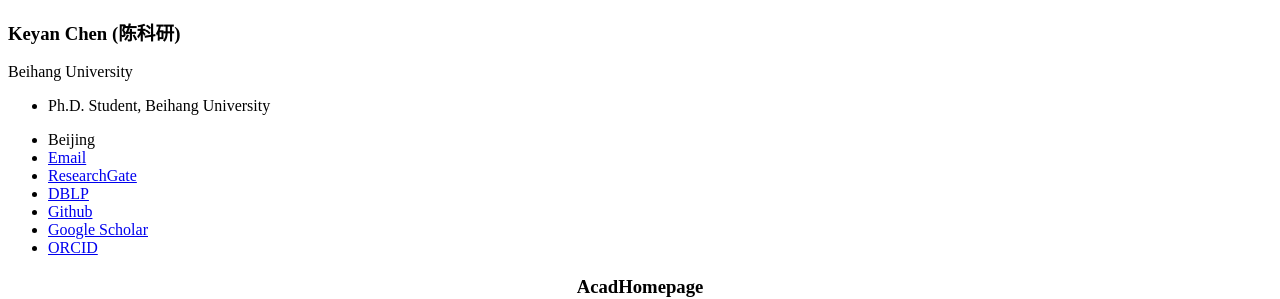
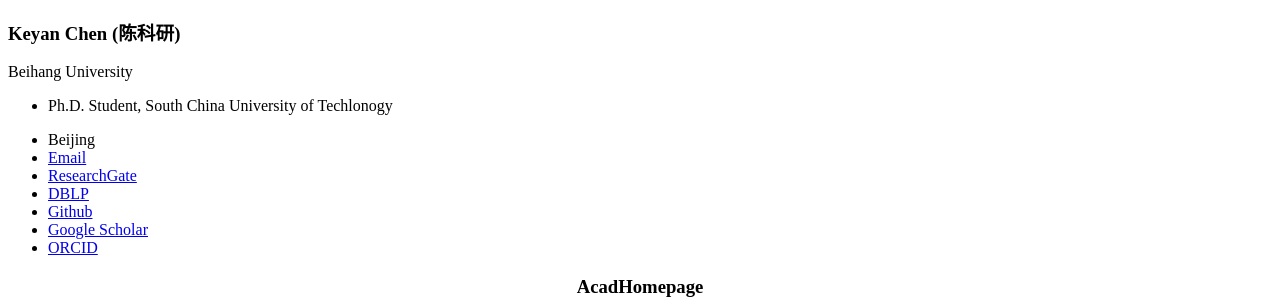
Before and after one commit to KyanChen/KyanChen.github.io, a Jekyll site: the page built from docs/README-zh.md, in a window 1280 px wide. Shown: the part 191-490 px from the top of the page. Built offline with Jekyll 4.4.1, drawn with Linux system fonts in a browser that asks for light colours; our own code applies the rules of GitHub Pages for plain Markdown files.

Commit message:
Update _config.yml

```diff
--- a/_config.yml
+++ b/_config.yml
@@ -6,9 +6,9 @@
 # `jekyll serve`. If you change this file, please restart the server process.
 
 # Site Settings
-title                    : "Keyan Chen (陈科研)"
-description              : "Ph.D. Student, Beihang University"
-repository               : "KyanChen/KyanChen.github.io"
+title                    : "Hui Tang (唐慧)"
+description              : "Ph.D. Student, South China University of Techlonogy"
+repository               : "huitangtang/huitangtang.github.io"
 google_scholar_stats_use_cdn : true
 
 # google analytics
```
